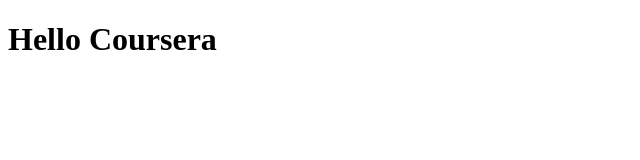
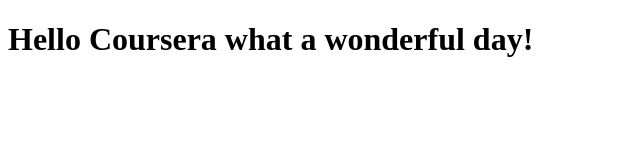
Before and after one commit to RoiMash1/coursera-test, a plain HTML site: page site/index.html in a window 1280 px wide. Shown: the whole page, without its empty margins (0-640 px from the left). Drawn offline with Linux system fonts and the light colour scheme.

Commit message:
small addition to our page content

```diff
--- a/site/index.html
+++ b/site/index.html
@@ -4,6 +4,6 @@
     <title>Hello Coursera</title>
   </head>
   <body>
-    <h1>Hello Coursera</h1>
+    <h1>Hello Coursera what a wonderful day!</h1>
   </body>
 </html>
```
